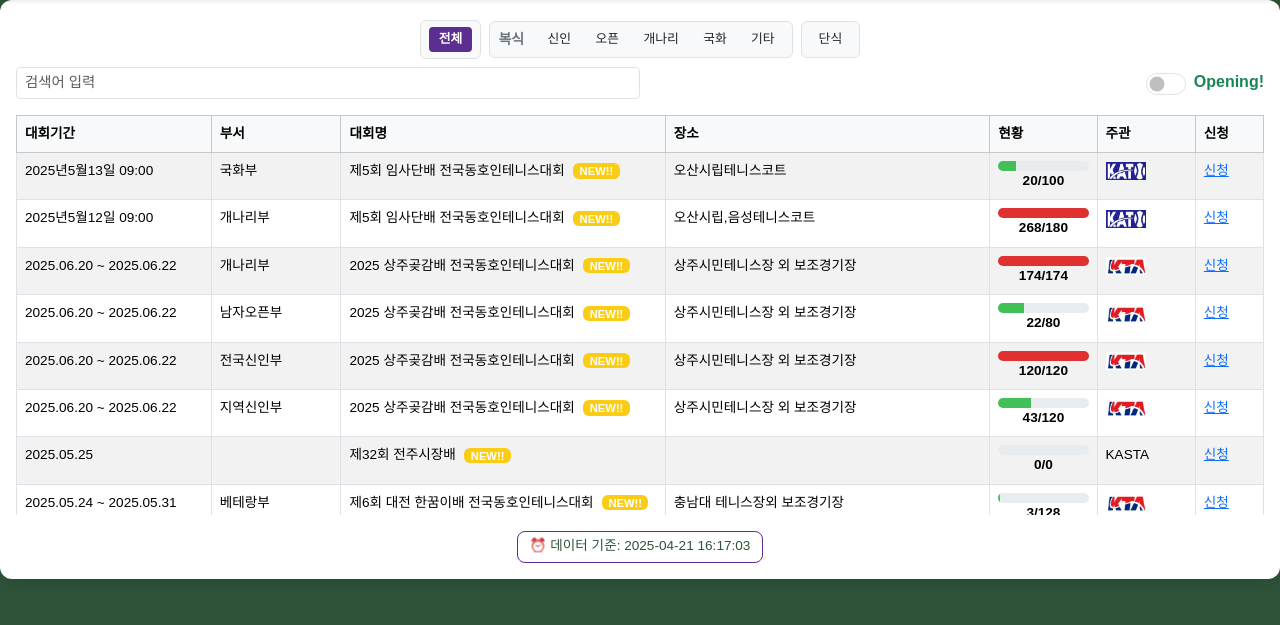
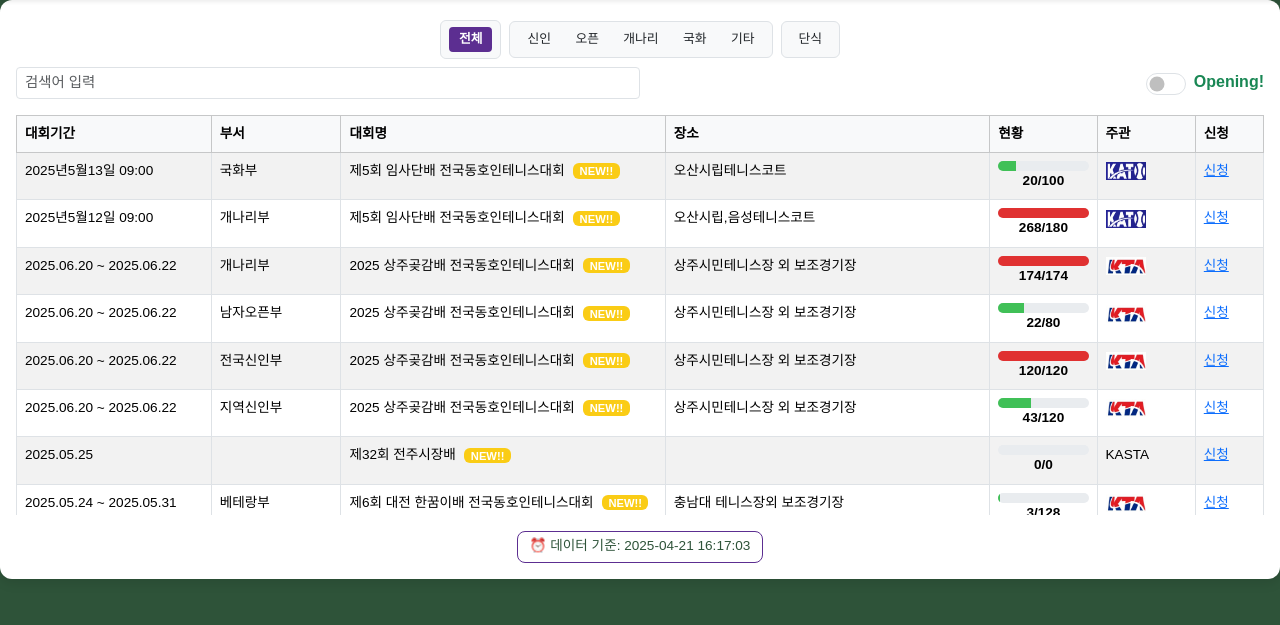
Before and after one commit to ohohjoh/tennis_web, a Flask app: page / in a window 1280 px wide. Shown: the part 63-688 px from the top of the page. Run offline with Flask 3, Linux system fonts and the light colour scheme; some libraries are stand-ins or nearby versions; some web fonts are replaced.

Commit message:
Add files via upload

```diff
--- a/templates/tournament.html
+++ b/templates/tournament.html
@@ -274,6 +274,11 @@
       border-radius: 6px;
       font-weight: bold;
     }
+    .filter-bar {
+      flex-wrap: nowrap !important;
+      overflow-x: auto;
+      -webkit-overflow-scrolling: touch;
+    }
 
   </style>
 
@@ -299,7 +304,6 @@
         </div>
 
         <div class="btn-group-wrapper bg-light border rounded px-2 d-flex align-items-center">
-          <span class="text-muted small me-2">복식</span>
           <button id="btn-신인" class="btn btn-sm filter-btn" onclick="filterByKeyword('신인')">신인</button>
           <button id="btn-오픈" class="btn btn-sm filter-btn" onclick="filterByKeyword('오픈')">오픈</button>
           <button id="btn-개나리" class="btn btn-sm filter-btn" onclick="filterByKeyword('개나리')">개나리</button>
```
